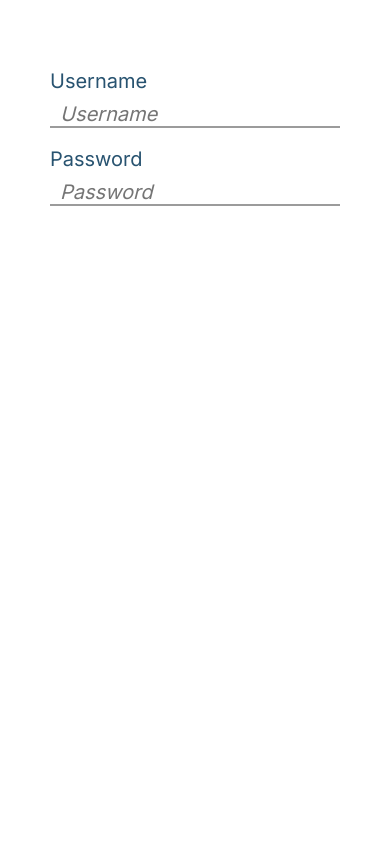
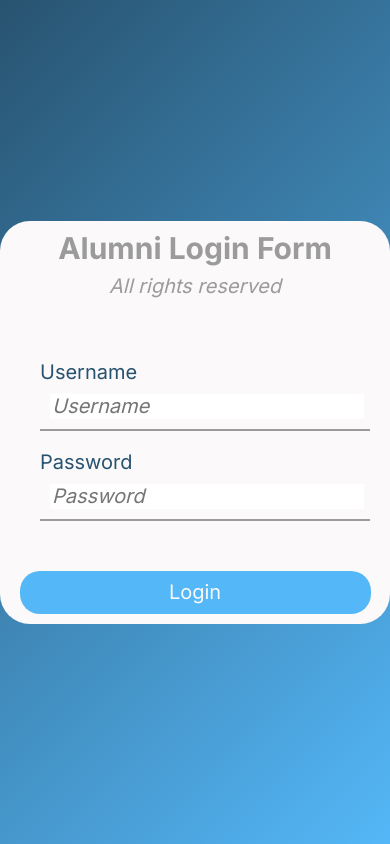
Before and after one commit to Dev-Odz/Login-Form, a plain HTML site: page index.html in a window 390 px wide. Drawn offline with Linux system fonts and the light colour scheme; a web font is replaced by a local one.

Commit message:
Adding Media Queries

```diff
--- /dev/null
+++ b/css/playground.css
@@ -0,0 +1,23 @@
+html,
+body {
+  height: 100%;
+  margin: 0;
+}
+
+.container {
+  border: 1px solid red;
+  background-color: dodgerblue;
+  height: 100%;
+  width: 100%;
+  display: flex;
+  justify-content: center;
+  align-items: center;
+}
+
+.block {
+  margin: auto auto;
+  width: 500px;
+  height: 500px;
+  background-color: gold;
+  border: 1px solid red;
+}
--- a/css/style.css
+++ b/css/style.css
@@ -7,6 +7,16 @@
   --black: #000000ff;
 }
 
+*{
+    margin: 0;
+}
+
+html, body{
+    height: 100%;
+}
+
+/* Typography */
+
 html {
   font-size: 62.5%;
 }
@@ -14,8 +24,108 @@ html {
 body {
   font-family: "Inter", Arial, Helvetica, sans-serif;
   font-size: 2rem;
-  padding: 5rem;
 }
+
+h2 {
+  font-weight: 600;
+}
+
+/* Background */
+.background{
+    background: linear-gradient(-45deg, var(--blue-jeans), var(--blue-sapphire));
+    height: 100%;
+  width: 100%;
+  display: flex;
+  justify-content: center;
+  align-items: center;
+}
+
+/* Container */
+.container{
+    border-radius: 3rem;
+}
+
+/* Grid */
+.grid {
+    display: grid;
+ }
+
+.grid--2x1 {
+    grid-template-rows: 80px auto;
+}
+
+
+@media screen and (min-width: 768px) {
+    .container{
+        overflow: hidden;
+        max-width: 75%;
+        margin: auto auto;
+    }
+
+    .grid--1x2{
+        grid-template-columns: repeat(2, 1fr);
+
+    }
+
+    .grid--2x1{
+        grid-template-rows: auto;
+    }
+}
+
+/* Blocks */
+
+.block--input {
+  padding: 2rem;
+  margin: 2rem;
+}
+
+.block--accent {
+  background: var(--snow);
+}
+
+/* Images */
+img {
+  display: none;
+}
+
+@media screen and (min-width: 768px) {
+    img{
+        display: inline-block;
+        width: 100%;
+        height: 100%;
+    }
+}
+
+
+/* Form */
+
+/* Headings */
+
+.block__header {
+  text-align: center;
+  color: #9b9b9b;
+}
+
+.heading {
+  margin: 1rem auto;
+}
+
+.header__text{
+  font-style: italic;
+}
+
+@media screen and (min-width: 768px) {
+
+
+    .heading{
+        display: none;
+    }
+
+    .header__text{
+      display: none;
+    }
+}
+
 
 /* Button */
 .btn {
@@ -24,6 +134,8 @@ body {
   border-radius: 2rem;
   cursor: pointer;
   transition: all 0.3s;
+  margin: 1rem auto;
+  width: 90%;
 }
 
 .btn--primary {
@@ -34,6 +146,11 @@ body {
 .btn--login:hover {
   background: var(--blue-sapphire);
   color: var(--snow);
+}
+
+.btn__center{
+    display: flex;
+    justify-content: center;
 }
 
 /* Labels */
@@ -48,16 +165,15 @@ label {
 
 /* Input */
 input {
-  padding: 1rem 1rem 0;
   font-style: italic;
   font-weight: 400;
+  width: 100%;
 }
 
 .input--box {
   border-bottom: 2px solid #9b9b9b;
-}
-
-.input--box:active {
+  width: 100%;
+  padding: 1rem;
 }
 
 .input--outline {
@@ -65,5 +181,4 @@ input {
   border: 0;
 }
 
-.input--outline:active {
-}
+/
--- a/index.html
+++ b/index.html
@@ -14,7 +14,15 @@
     <title>Login Form</title>
   </head>
   <body>
-    <div class="block">
+    <div class="background">
+      <div class="container block--accent grid grid--1x2 grid--2x1">
+        <div class="block block__header">
+          <h2 class="heading">Alumni Login Form</h2>
+          <p class="header__text">All rights reserved</p>
+          <img src="/images/virtual-g02786cf59_1280.png" alt="" />
+        </div>
+        <form action="">
+          <div class="block block--input">
             <label class="lbl--secondary" for="username">Username</label>
             <div class="input--box">
               <input
@@ -41,5 +49,13 @@
               />
             </div>
           </div>
+          <div class="btn__center">
+            <button class="btn btn--primary btn--login" type="submit">
+              Login
+            </button>
+          </div>
+        </form>
+      </div>
+    </div>
   </body>
 </html>
```
Also changed, not shown: playground.html (added, +15 -0 lines). Lines whose indentation alone changed are shown as unchanged.
